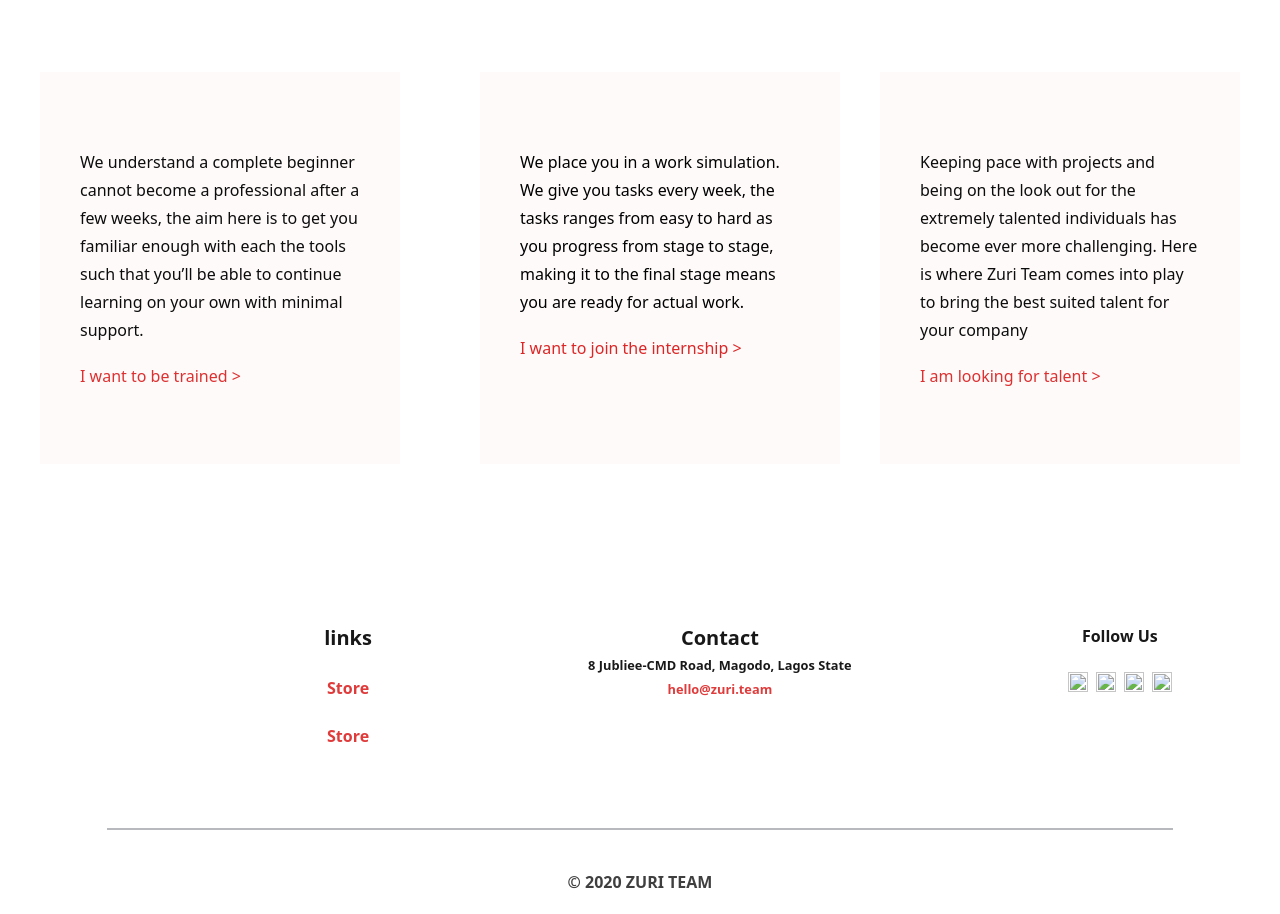
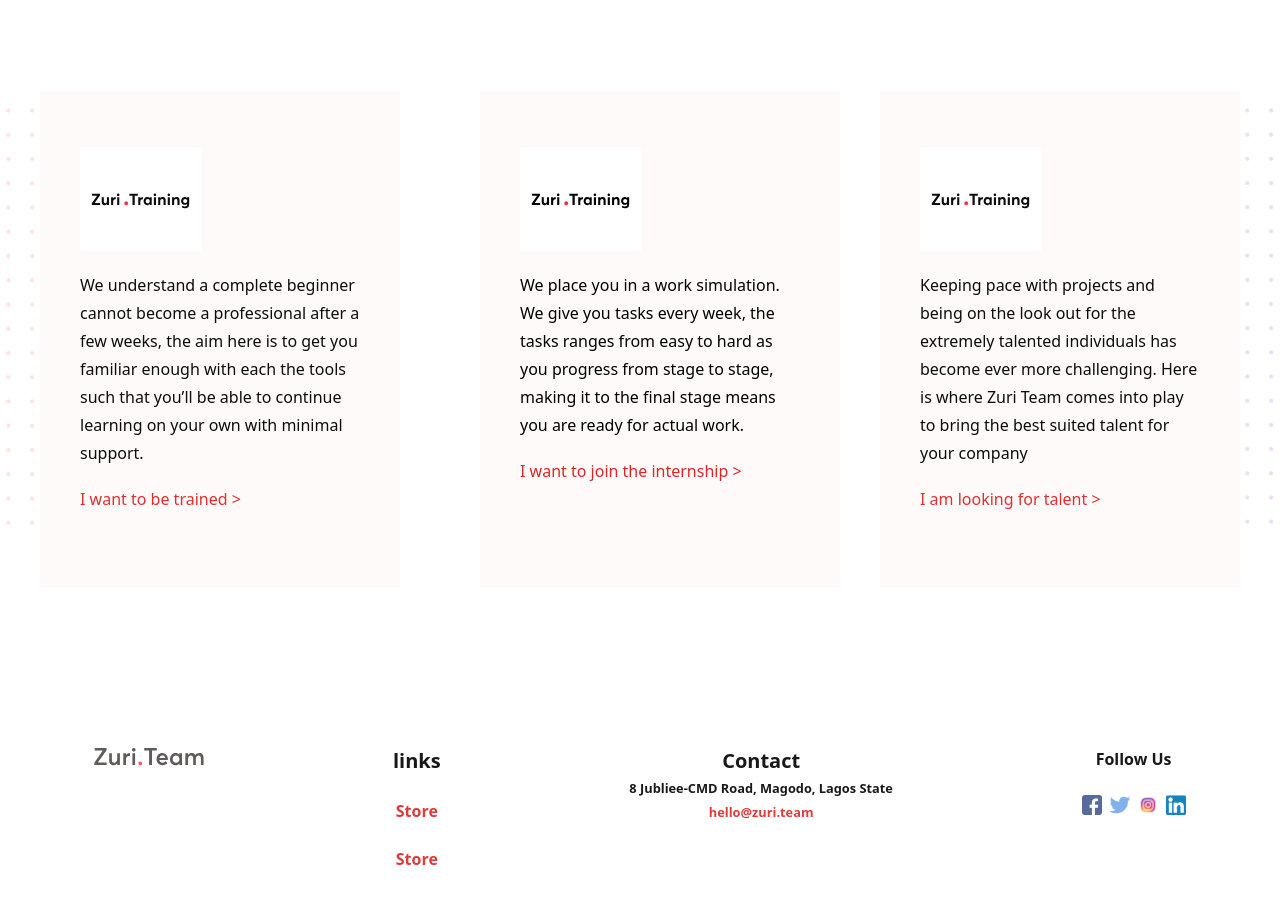
Before and after one commit to ofonime41/zuri-website, a website: page index.html in a window 1280 px wide. Shown: the part 800-1714 px from the top of the page. Drawn offline with nearby package versions, Linux system fonts and the light colour scheme; files that its build step writes are made by us from their sources; the site is published under a folder, as on GitHub Pages, so addresses that start at the root find nothing.

Commit message:
images linked change

```diff
--- a/index.html
+++ b/index.html
@@ -4,7 +4,7 @@
   <meta charset="UTF-8">
   <meta name="viewport" content="width=device-width, initial-scale=1.0">
   <title>ZURI | Learn, Build, Grow</title>
-  <link href="/dist/output.css" rel="stylesheet">
+  <link href="./dist/output.css" rel="stylesheet">
   <script src="https://cdn.tailwindcss.com"></script>
 </head>
 <body>
@@ -12,7 +12,7 @@
 
  <div class="container mx-auto py-16 ">
    <div class="flex justify-center">
-    <img class="mb-5" src="../public/img/zuri-logo-full.svg" alt="">
+    <img class="mb-5" src="./public/img/zuri-logo-full.svg" alt="">
    </div>
 
     <div class="text-center mx-4 opacity-95 text-[#514949]">
@@ -41,9 +41,9 @@
   <div class="md:grid grid-cols-3 gap-10 relative container mx-auto">
 
     <div class="relative opacity-95  overflow-hidden">
-      <img src="../public/img/left_bvmv7q.png" class="hidden md:block absolute -top-14 -left-20 -z-10  alt="">
+      <img src="./public/img/left_bvmv7q.png" class="hidden md:block absolute -top-14 -left-20 -z-10  alt="">
       <div class="bg-[#FFFAFA] md:ml-10 py-14 px-10">
-        <img src="../public/img/zuri-training-img.svg" class=" mb-5" alt="">
+        <img src="./public/img/zuri-training-img.svg" class=" mb-5" alt="">
         <p class="leading-7">We understand a complete beginner cannot become a professional after a few weeks, the aim here is to get you familiar enough with each the tools such that
           you’ll be able to continue learning on your own with minimal support.</p>
         <p class="text-red-600 my-5"><a href="">I want to be trained ></a></p>
@@ -52,16 +52,16 @@
 
     </div>
     <div class="bg-[#FFFAFA] md:ml-10 py-14 px-10 my-10 md:my-0">
-      <img src="../public/img/zuri-training-img.svg" class=" mb-5" alt="">
+      <img src="./public/img/zuri-training-img.svg" class=" mb-5" alt="">
       <p class="leading-7">We place you in a work simulation. We give you tasks every week, the tasks ranges
          from easy to hard as you progress from stage to stage, making it to the final stage means you are ready for actual work.</p>
       <p class="text-red-600 my-5"><a href="">I want to join the internship ></a></p>
     </div>
 
     <div class="relative opacity-95 overflow-hidden">
-      <img src="../public/img/right_yz6hn3.png" class="hidden md:block absolute -top-14 -right-20 -z-10 "  alt="">
+      <img src="./public/img/right_yz6hn3.png" class="hidden md:block absolute -top-14 -right-20 -z-10 "  alt="">
       <div class="bg-[#FFFAFA] md:mr-10 py-14 px-10">
-        <img src="../public/img/zuri-training-img.svg" class=" mb-5" alt="">
+        <img src="./public/img/zuri-training-img.svg" class=" mb-5" alt="">
         <p class="leading-7">Keeping pace with projects and being on the look out for the extremely talented individuals has become ever more challenging.
            Here is where Zuri Team comes into play to bring the best suited talent for your company</p>
         <p class="text-red-600 my-5"><a href="">I am looking for talent ></a></p>
@@ -77,7 +77,7 @@
   <div class="opacity-90">
     <div class="flex-row md:flex justify-center md:justify-around">
       <div class="mb-10">
-        <img class="mx-auto" src="../public/img/zuri-logo-full.svg" alt="">
+        <img class="mx-auto" src="./public/img/zuri-logo-full.svg" alt="">
       </div>
       <div class="text-center mb-10">
         <p class="text-xl">links</p><br>
@@ -99,10 +99,10 @@
       <div class="text-center">
         <p>Follow Us</p><br>
         <div class="flex justify-center space-x-2">
-        <img class="w-5 h-5" src="../public/img/fb.png" alt="">
-        <img class="w-5 h-5" src="../public/img/twitter.png" alt="">
-        <img class="w-5 h-5" src="../public/img/IG.png" alt="">
-        <img class="w-5 h-5" src="../public/img/in.png" alt="">
+        <img class="w-5 h-5" src="./public/img/fb.png" alt="">
+        <img class="w-5 h-5" src="./public/img/twitter.png" alt="">
+        <img class="w-5 h-5" src="./public/img/IG.png" alt="">
+        <img class="w-5 h-5" src="./public/img/in.png" alt="">
         </div>
       </div>
 
```
Also changed, not shown: training.html (+8 -8 lines).
